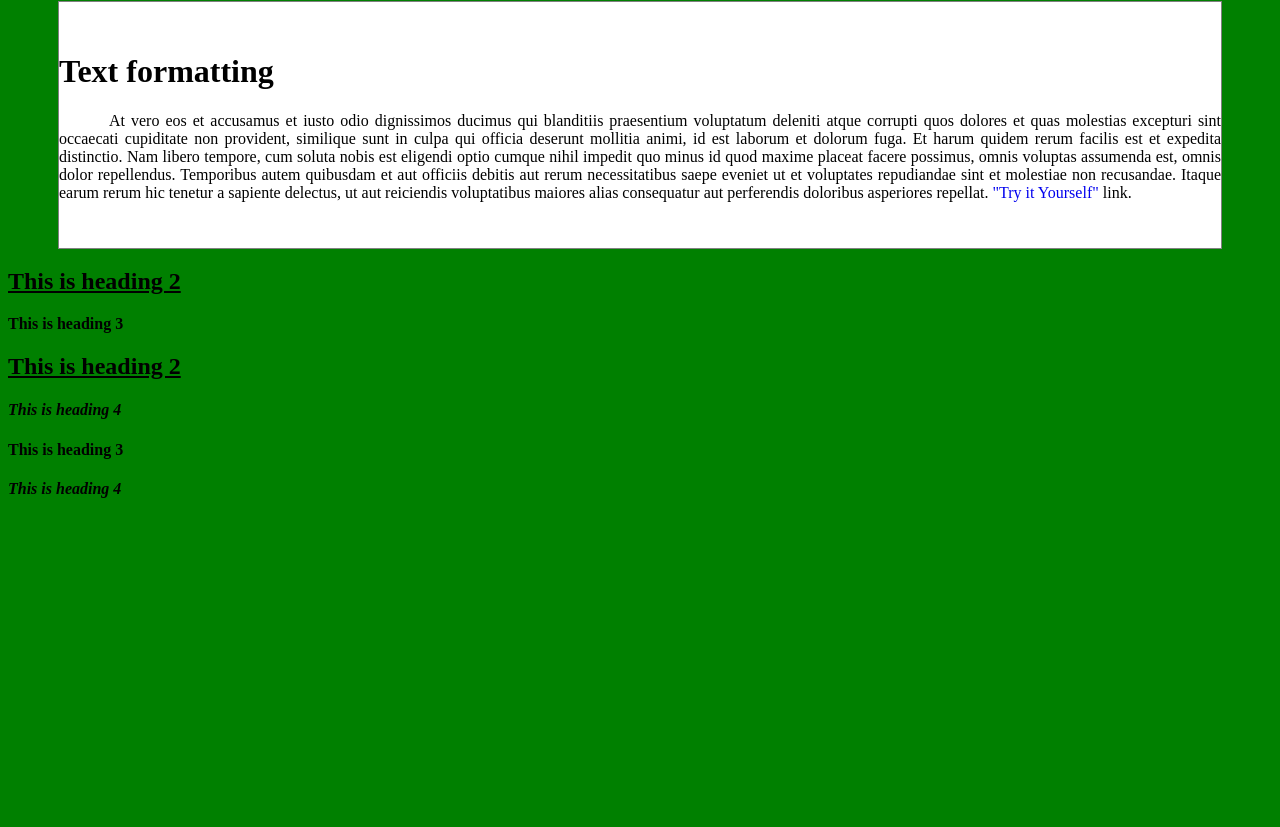
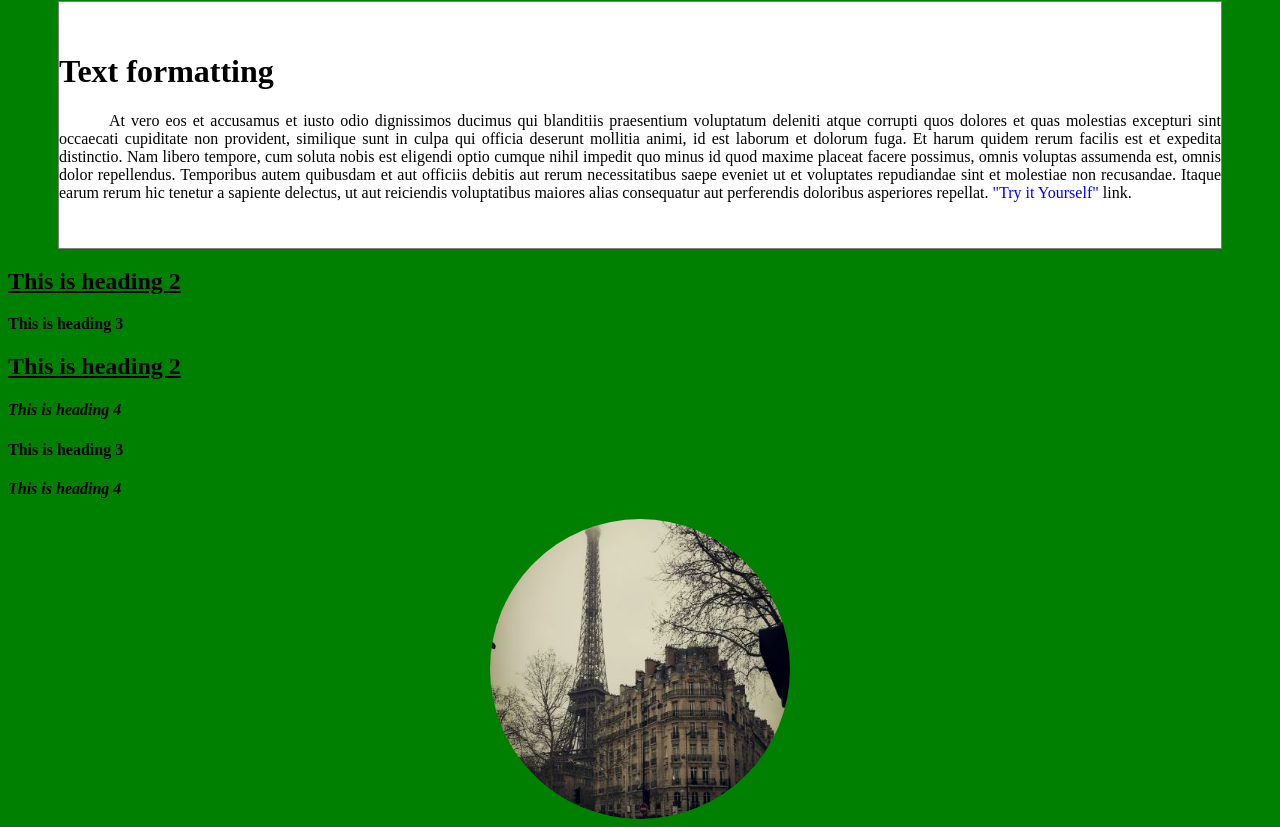
Before and after one commit to Dani1115/oraimunka1108, a plain HTML site: page index.html in a window 1280 px wide. Shown: the part 959-1786 px from the top of the page. Before the commit the page ends 1478 px from the top, so only its background shows below. Drawn offline with Linux system fonts and the light colour scheme.

Commit message:
Kész feladat

```diff
--- a/index.html
+++ b/index.html
@@ -11,7 +11,7 @@
     <p>This is a paragraph.</p>
     <p>In this example, the image will float to the right in the paragraph, and the text in the
         paragraph will wrap around the image.</p>
-        <img src="pineapple.jpg" alt="Pineapple" >
+        <img id="ananasz" src="pineapple.jpg" alt="Pineapple" >
         <p>Lorem ipsum dolor sit amet, consectetur adipiscing elit. Phasellus imperdiet, nulla et
         dictum interdum, nisi lorem egestas odio, vitae scelerisque enim ligula venenatis dolor. Maecenas
         nisl est, ultrices nec congue eget, auctor vitae massa. Fusce luctus vestibulum augue ut aliquet.
@@ -56,6 +56,7 @@
             <h4>This is heading 4</h4>
             <p class="vastag">This is heading 3<p>
             <h4>This is heading 4</h4>
+            <img id="parizs" src="paris.jpg" alt="Paris">
 
 
 
--- a/megjelenes.css
+++ b/megjelenes.css
@@ -10,7 +10,7 @@ body{
 p{
     color: black;
 }
-img{
+#ananasz{
     /*kép röptetése*/
     float: left;
     /*szélesség*/
@@ -110,3 +110,12 @@ h4{
 font-style: italic;
 font-style: oblique;
 }
+
+#parizs{
+    height: 300px;
+    width: 300px;
+    display: block;
+    margin-left: auto;
+    margin-right: auto;
+    border-radius: 50%;
+}
```
